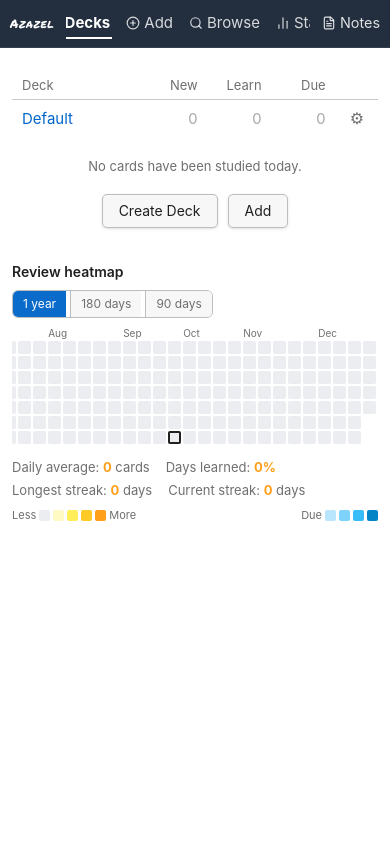
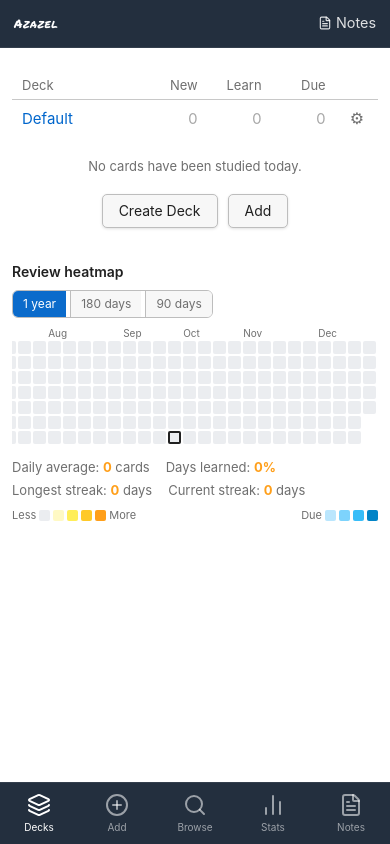
Before and after one commit to Nishanth-Siraj/my-notes-app, a FastAPI app: page /quiz in a window 390 px wide. Run offline with FastAPI, Linux system fonts and the light colour scheme; data that the repository does not hold is empty; some libraries are stand-ins or nearby versions.

Commit message:
Mobile Anki nav: bottom tab bar replaces cramped top nav on small screens
- on mobile (<=640px): tb-center hidden, fixed bottom nav bar appears
- bottom bar: Decks / Add / Browse / Stats / Notes tabs with icon + label
- current tab is white, inactive tabs are dim; uses safe-area-inset for notched phones
- top bar collapses to brand + right side only (no center clutter)
- desktop unchanged: top center nav as before

Co-Authored-By: Claude Sonnet 4.6 <noreply@anthropic.com>

```diff
--- a/notes_app/static/anki.css
+++ b/notes_app/static/anki.css
@@ -260,11 +260,36 @@ table.log td { padding: 4px 10px; border-bottom: 1px solid var(--border); }
 .toast.show { opacity: 1; transform: translateX(-50%) translateY(0); }
 .toast.error { background: var(--again); }
 
+/* ---------- bottom tab bar ---------- */
+.bottom-nav {
+  display: none; /* desktop: hidden */
+}
+
 /* ---------- mobile ---------- */
 @media (max-width: 640px) {
-  .toolbar { grid-template-columns: auto 1fr auto; padding: 6px 10px; }
-  .tb-center { gap: 16px; }
-  .tb-side.right form { display: none; }
+  /* top bar: just brand + right side, no center nav */
+  .toolbar { grid-template-columns: auto 1fr; padding: 6px 14px; }
+  .tb-center { display: none; }
+  .tb-side.right { justify-self: end; }
+
+  /* bottom tab bar */
+  .bottom-nav {
+    display: flex; position: fixed; bottom: 0; left: 0; right: 0; z-index: 200;
+    background: var(--bar-bg, #232f3e);
+    border-top: 1px solid rgba(255,255,255,.08);
+    padding: 6px 0 max(6px, env(safe-area-inset-bottom));
+  }
+  .bn-tab {
+    flex: 1; display: flex; flex-direction: column; align-items: center; gap: 3px;
+    color: rgba(255,255,255,.55); text-decoration: none; font-size: 10px;
+    padding: 4px 2px; transition: color .15s;
+  }
+  .bn-tab i { width: 20px; height: 20px; stroke-width: 1.8; }
+  .bn-tab.current, .bn-tab:hover { color: #fff; }
+  .bn-tab.current i { stroke-width: 2.5; }
+
+  /* push page content above bottom bar */
+  .anki-main { padding-bottom: calc(70px + env(safe-area-inset-bottom)); }
   .anki-main { padding: 14px 12px 40px; }
   .anki-main.with-bottombar { padding-bottom: 120px; }
   .qa .card-content { font-size: 18px; }
--- a/notes_app/templates/anki_add.html
+++ b/notes_app/templates/anki_add.html
@@ -62,3 +62,5 @@
 {% block scripts %}
 <script src="{{ url_for('static', path='anki_add.js') }}"></script>
 {% endblock %}
+
+{% block bnav_add %}current{% endblock %}
--- a/notes_app/templates/anki_base.html
+++ b/notes_app/templates/anki_base.html
@@ -37,6 +37,25 @@
   </div>
 </div>
 
+<!-- Bottom tab bar (mobile only) -->
+<nav class="bottom-nav" aria-label="Main navigation">
+  <a href="/quiz" class="bn-tab {% block bnav_decks %}{% endblock %}">
+    <i data-lucide="layers"></i><span>Decks</span>
+  </a>
+  <a href="/quiz/add" class="bn-tab {% block bnav_add %}{% endblock %}">
+    <i data-lucide="plus-circle"></i><span>Add</span>
+  </a>
+  <a href="/quiz/browse" class="bn-tab {% block bnav_browse %}{% endblock %}">
+    <i data-lucide="search"></i><span>Browse</span>
+  </a>
+  <a href="/quiz/stats" class="bn-tab {% block bnav_stats %}{% endblock %}">
+    <i data-lucide="bar-chart-2"></i><span>Stats</span>
+  </a>
+  <a href="/" class="bn-tab">
+    <i data-lucide="file-text"></i><span>Notes</span>
+  </a>
+</nav>
+
 <main class="anki-main {% block mainclass %}{% endblock %}">
   {% block content %}{% endblock %}
 </main>
--- a/notes_app/templates/anki_browse.html
+++ b/notes_app/templates/anki_browse.html
@@ -60,3 +60,5 @@ document.querySelectorAll('tr.row[data-href]').forEach(function (r) {
 });
 </script>
 {% endblock %}
+
+{% block bnav_browse %}current{% endblock %}
--- a/notes_app/templates/anki_decks.html
+++ b/notes_app/templates/anki_decks.html
@@ -69,3 +69,5 @@
 })();
 </script>
 {% endblock %}
+
+{% block bnav_decks %}current{% endblock %}
--- a/notes_app/templates/anki_overview.html
+++ b/notes_app/templates/anki_overview.html
@@ -52,3 +52,5 @@ document.addEventListener('keydown', function (e) {
 });
 </script>
 {% endblock %}
+
+{% block bnav_decks %}current{% endblock %}
--- a/notes_app/templates/anki_stats.html
+++ b/notes_app/templates/anki_stats.html
@@ -40,3 +40,5 @@
 })();
 </script>
 {% endblock %}
+
+{% block bnav_stats %}current{% endblock %}
```
